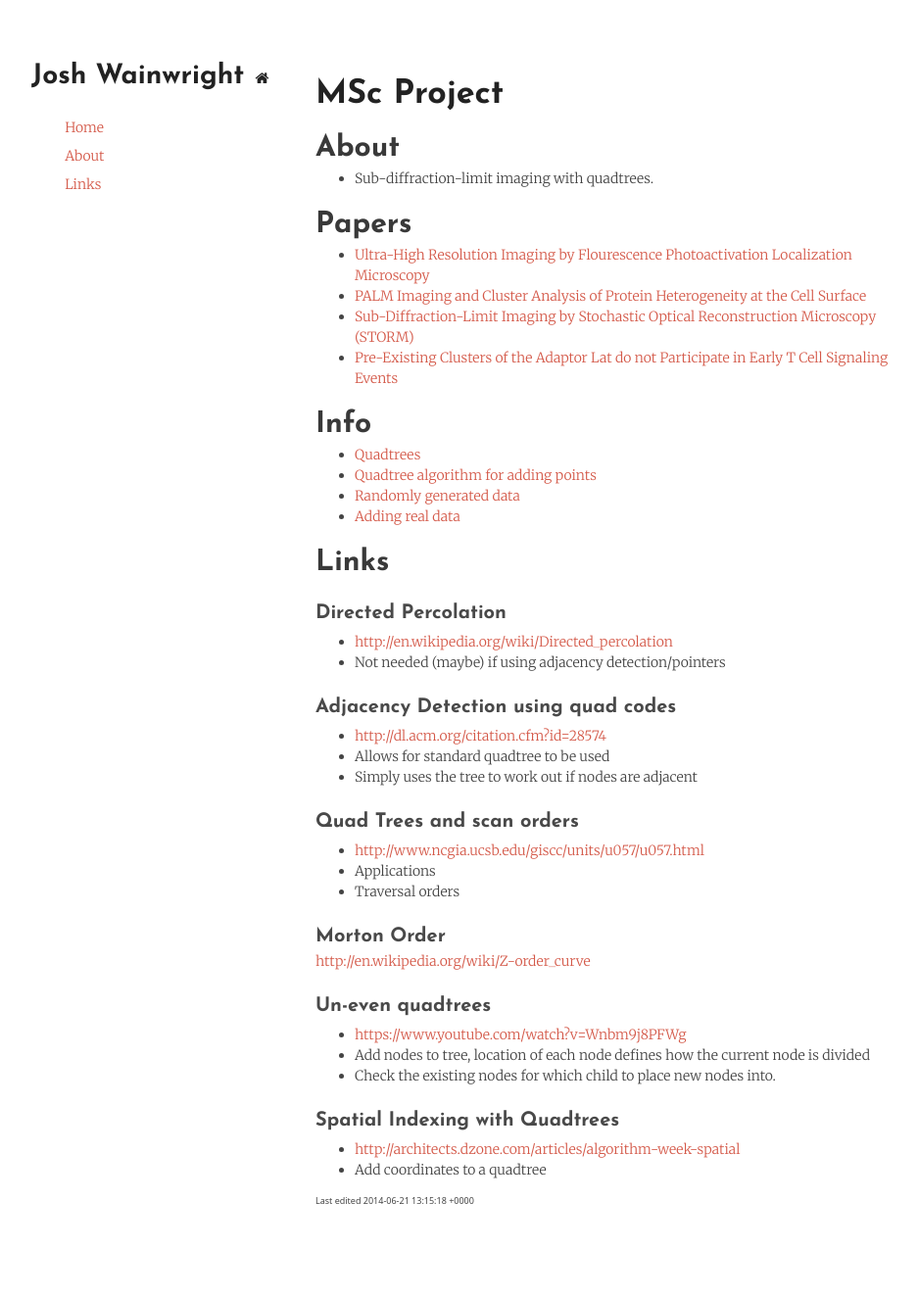
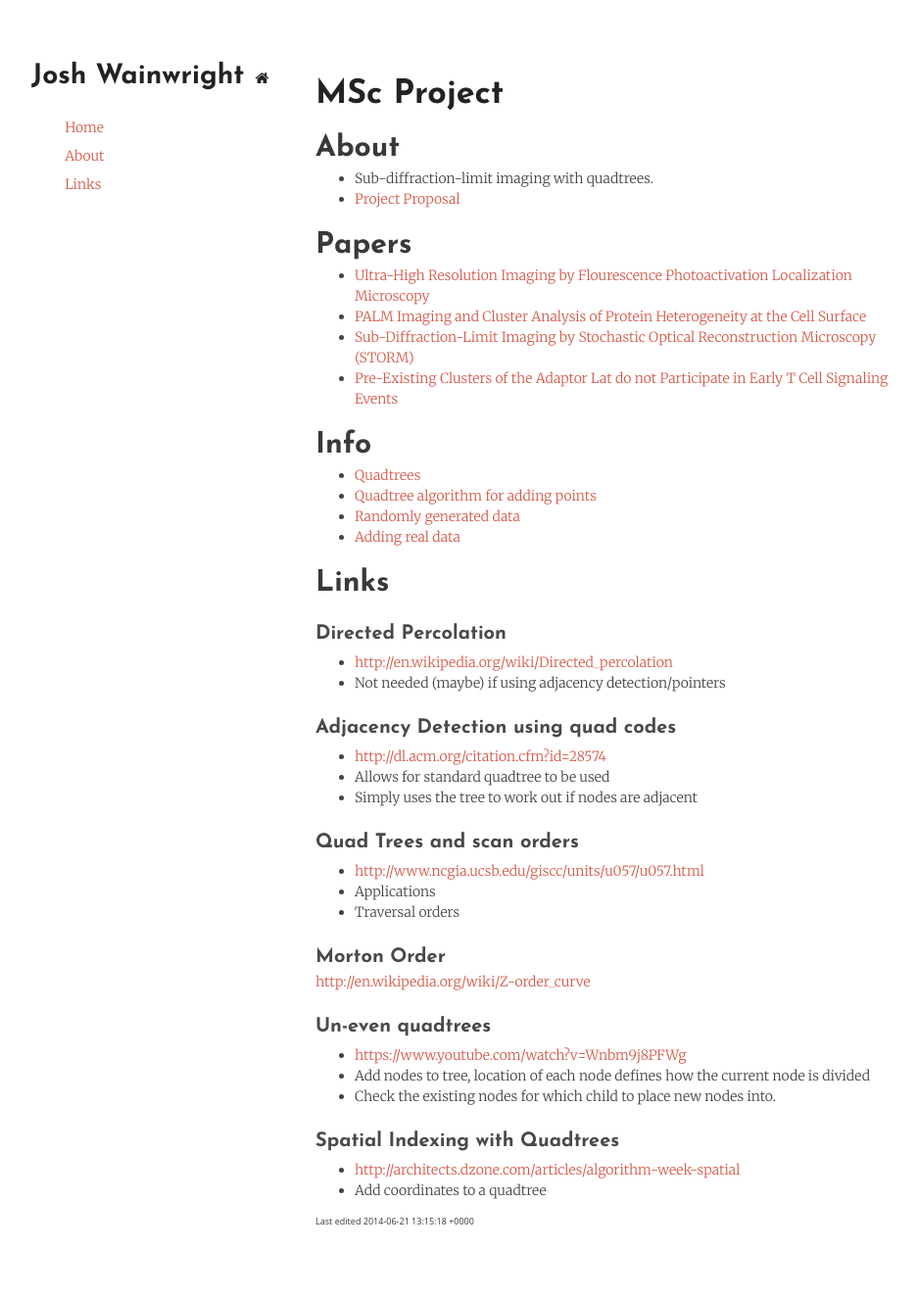
Before and after one commit to joshaw/MScProject, a Jekyll site: the page built from site/index.md, in a window 1280 px wide. Shown: the whole page at 98% size, without its empty margins (148-1085 px from the left). Built offline with Jekyll 4.4.1, drawn with Linux system fonts in a browser that asks for light colours; before the commit the page ends 1303 px from its top, so only the background shows below that.

Commit message:
Add link to project proposal

```diff
--- a/site/index.md
+++ b/site/index.md
@@ -7,6 +7,7 @@ title: Home
 
 ## About
 - Sub-diffraction-limit imaging with quadtrees.
+- [Project Proposal](res/proposal.pdf)
 
 ## Papers
 - [Ultra-High Resolution Imaging by Flourescence Photoactivation Localization
```
Also changed, not shown: 1 other file.
